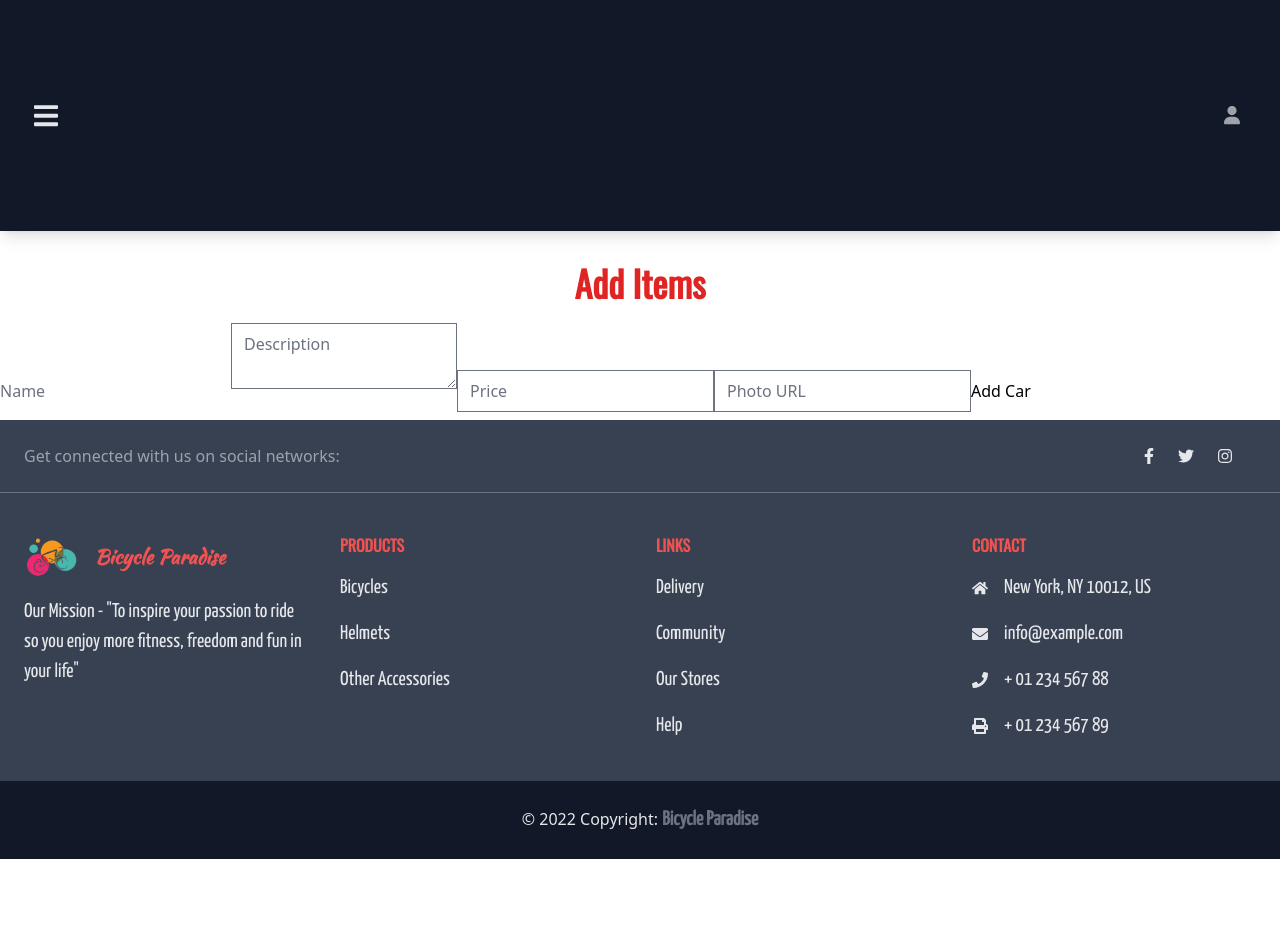
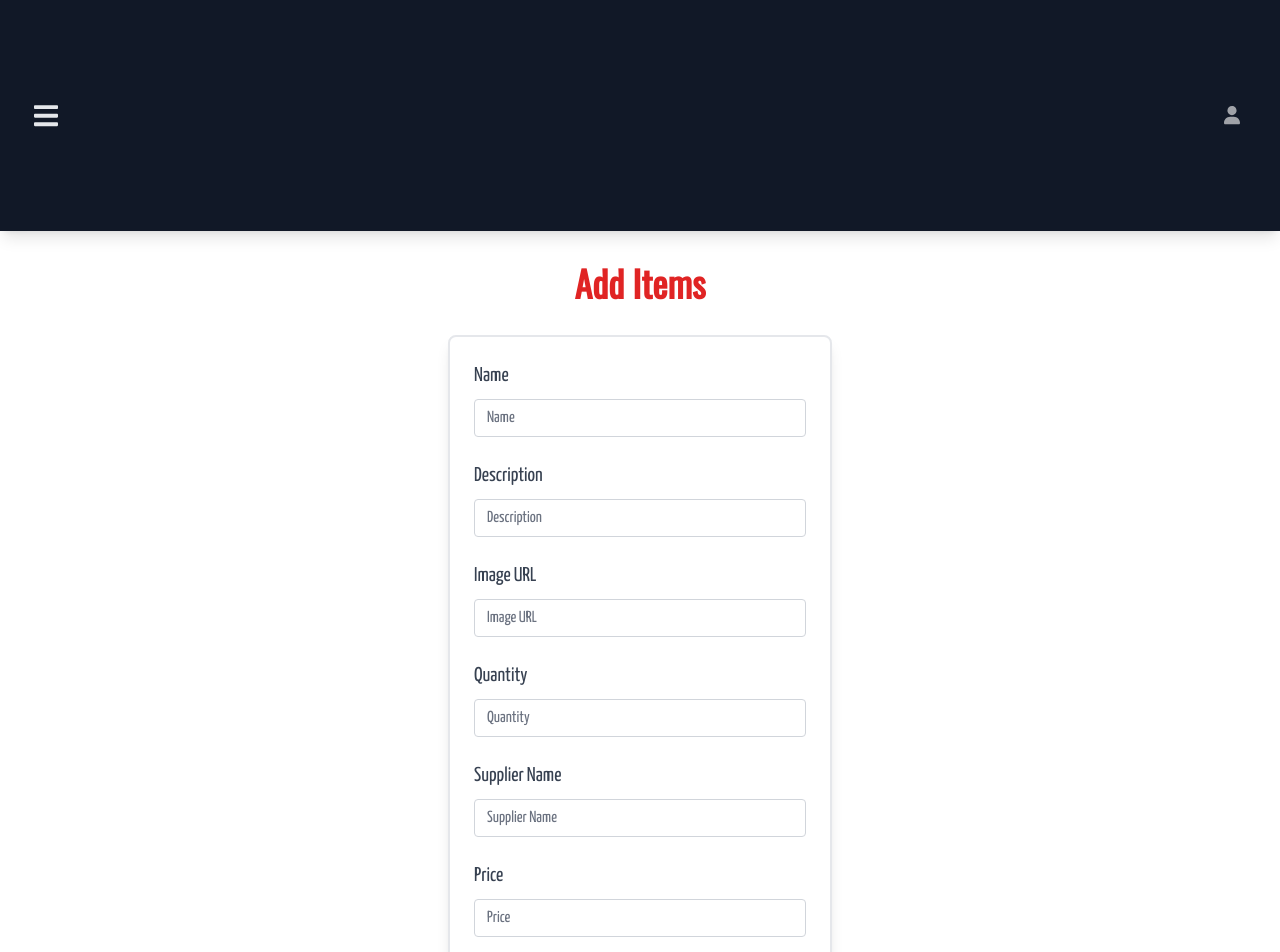
Before and after one commit to Swoad-11/Bicycle-Paradise-Front-End, a React (Create React App) app: page /additems in a window 1280 px wide. Shown: the top 952 px of the page. Before the commit the page ends 859 px from the top, so only its background shows below. Built offline with nearby package versions, Linux system fonts and the light colour scheme; no server answers; sample sign-in values are in the browser's storage; what tw-elements would draw is missing.

Commit message:
server side connected

```diff
--- a/src/Components/AddItems/AddItems.js
+++ b/src/Components/AddItems/AddItems.js
@@ -9,7 +9,7 @@ const AddItems = () => {
 
     const onSubmit = data => {
         console.log(data);
-        const url = 'http://localhost:5000/cars';
+        const url = 'http://localhost:5000/items';
         fetch(url, {
             method: 'POST',
             headers: {
@@ -30,13 +30,43 @@ const AddItems = () => {
             <div>
                 <h1 className="secondary-title text-4xl font-bold mt-8 mb-5 text-center text-red-600">Add Items</h1>
             </div>
-            <form className='d-flex flex-column' onSubmit={handleSubmit(onSubmit)}>
-                <input className='mb-2' placeholder='Name' {...register("name", { required: true, maxLength: 20 })} />
-                <textarea className='mb-2' placeholder='Description' {...register("description")} />
-                <input className='mb-2' placeholder='Price' type="number" {...register("price")} />
-                <input className='mb-2' placeholder='Photo URL' type="text" {...register("image")} />
-                <input type="submit" value="Add Car" />
-            </form>
+            <div className="description block p-6 rounded-lg shadow-lg bg-white max-w-sm my-8 mx-auto border-2">
+                <form onSubmit={handleSubmit(onSubmit)}>
+                    <div className="form-group mb-6">
+                        <label htmlFor="exampleInputEmail2" className="form-label inline-block mb-2 text-gray-700">Name</label>
+                        <input type="text" className="form-control block w-full px-3 py-1.5 text-base font-normal text-gray-700 bg-white bg-clip-padding border border-solid border-gray-300 rounded transition ease-in-out m-0 focus:text-gray-700 focus:bg-white focus:border-red-600 focus:outline-none"
+                            aria-describedby="emailHelp" placeholder="Name" {...register("name", { required: true, maxLength: 30 })} />
+                    </div>
+                    <div className="form-group mb-6">
+                        <label htmlFor="exampleInputPassword2" className="form-label inline-block mb-2 text-gray-700">Description</label>
+                        <input type="text" className="form-control block w-full px-3 py-1.5 text-base font-normal text-gray-700 bg-white bg-clip-padding border border-solid border-gray-300 rounded transition ease-in-out m-0 focus:text-gray-700 focus:bg-white focus:border-red-600 focus:outline-none"
+                            placeholder="Description" {...register("description")} />
+                    </div>
+                    <div className="form-group mb-6">
+                        <label htmlFor="exampleInputPassword2" className="form-label inline-block mb-2 text-gray-700">Image URL</label>
+                        <input type="text" className="form-control block w-full px-3 py-1.5 text-base font-normal text-gray-700 bg-white bg-clip-padding border border-solid border-gray-300 rounded transition ease-in-out m-0 focus:text-gray-700 focus:bg-white focus:border-red-600 focus:outline-none"
+                            placeholder="Image URL" {...register("image")} />
+                    </div>
+                    <div className="form-group mb-6">
+                        <label htmlFor="exampleInputPassword2" className="form-label inline-block mb-2 text-gray-700">Quantity</label>
+                        <input type="text" className="form-control block w-full px-3 py-1.5 text-base font-normal text-gray-700 bg-white bg-clip-padding border border-solid border-gray-300 rounded transition ease-in-out m-0 focus:text-gray-700 focus:bg-white focus:border-red-600 focus:outline-none"
+                            placeholder="Quantity" {...register("quantity")} />
+                    </div>
+                    <div className="form-group mb-6">
+                        <label htmlFor="exampleInputPassword2" className="form-label inline-block mb-2 text-gray-700">Supplier Name</label>
+                        <input type="text" className="form-control block w-full px-3 py-1.5 text-base font-normal text-gray-700 bg-white bg-clip-padding border border-solid border-gray-300 rounded transition ease-in-out m-0 focus:text-gray-700 focus:bg-white focus:border-red-600 focus:outline-none"
+                            placeholder="Supplier Name" {...register("supplier")} />
+                    </div>
+                    <div className="form-group mb-6">
+                        <label htmlFor="exampleInputPassword2" className="form-label inline-block mb-2 text-gray-700">Price</label>
+                        <input type="text" className="form-control block w-full px-3 py-1.5 text-base font-normal text-gray-700 bg-white bg-clip-padding border border-solid border-gray-300 rounded transition ease-in-out m-0 focus:text-gray-700 focus:bg-white focus:border-red-600 focus:outline-none"
+                            placeholder="Price" {...register("price")} />
+                    </div>
+
+                    <button type="submit" className=" w-full px-6 py-2.5 bg-red-600 text-white font- text-lg leading-tight rounded shadow-md hover:bg-red-700 hover:shadow-lg focus:bg-red-700 focus:shadow-lg focus:outline-none focus:ring-0 active:bg-red-800 active:shadow-lg transition duration-150 ease-in-out">Add Item</button>
+                </form>
+            </div>
+
         </div>
     );
 };
```
